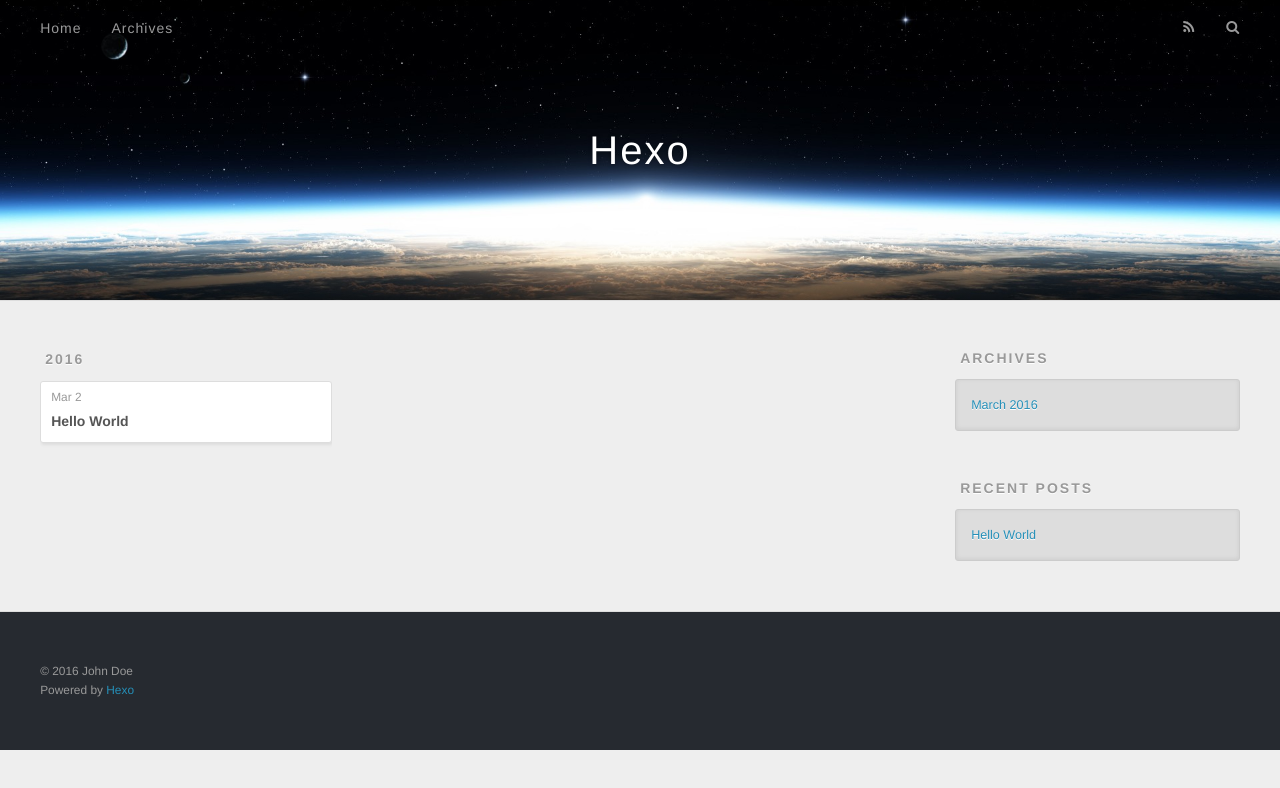
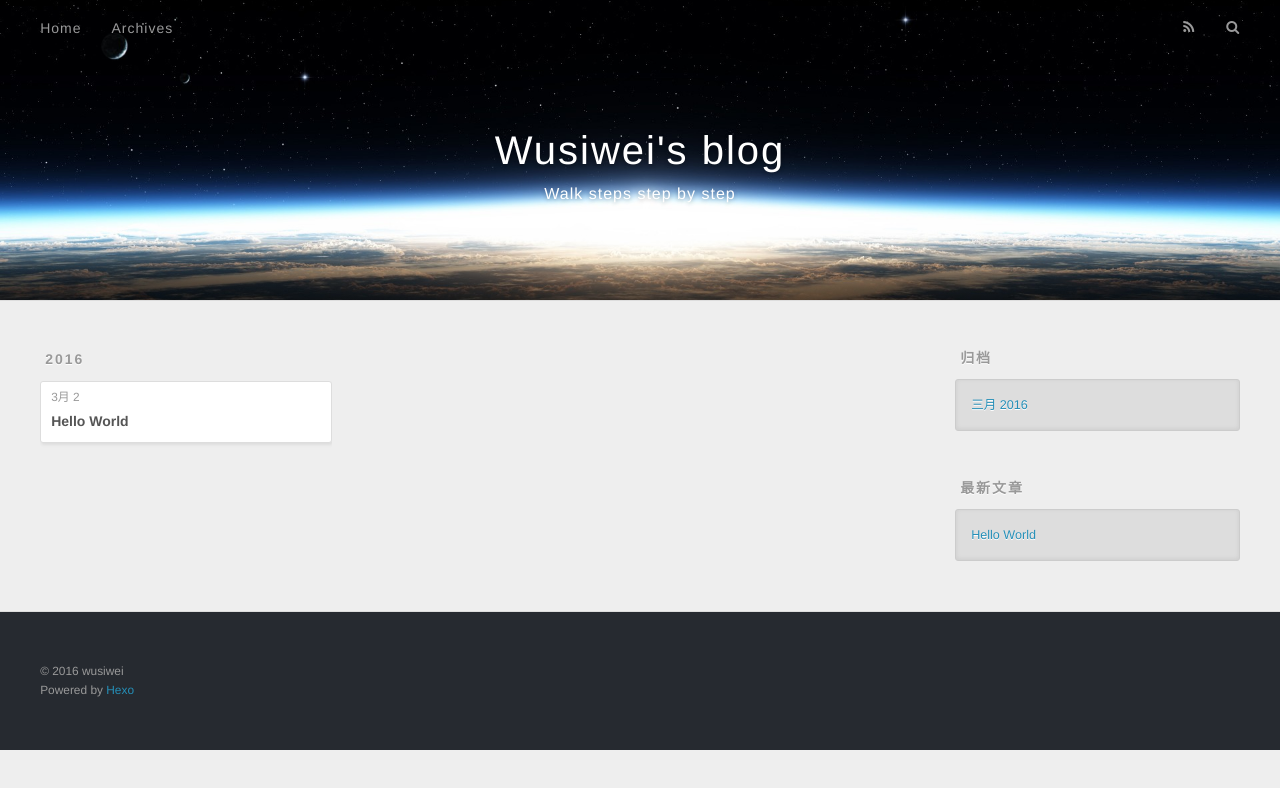
Before and after one commit to wusiwei/wusiwei.github.io, a plain HTML site: page archives/index.html in a window 1280 px wide. Drawn offline with nearby package versions, Linux system fonts and the light colour scheme.

Commit message:
Site updated: 2016-03-02 15:39:35

```diff
--- a/archives/index.html
+++ b/archives/index.html
@@ -3,19 +3,19 @@
 <head>
   <meta charset="utf-8">
 
-  <title>Archives | Hexo</title>
+  <title>归档 | Wusiwei&#39;s blog</title>
   <meta name="viewport" content="width=device-width, initial-scale=1, maximum-scale=1">
-  <meta name="description">
+  <meta name="description" content="Walk steps step by step">
 <meta property="og:type" content="website">
-<meta property="og:title" content="Hexo">
+<meta property="og:title" content="Wusiwei's blog">
 <meta property="og:url" content="http://yoursite.com/archives/index.html">
-<meta property="og:site_name" content="Hexo">
-<meta property="og:description">
+<meta property="og:site_name" content="Wusiwei's blog">
+<meta property="og:description" content="Walk steps step by step">
 <meta name="twitter:card" content="summary">
-<meta name="twitter:title" content="Hexo">
-<meta name="twitter:description">
+<meta name="twitter:title" content="Wusiwei's blog">
+<meta name="twitter:description" content="Walk steps step by step">
 
-    <link rel="alternate" href="/atom.xml" title="Hexo" type="application/atom+xml">
+    <link rel="alternate" href="/atom.xml" title="Wusiwei&#39;s blog" type="application/atom+xml">
 
 
     <link rel="icon" href="/favicon.png">
@@ -36,8 +36,12 @@
   <div id="header-outer" class="outer">
     <div id="header-title" class="inner">
       <h1 id="logo-wrap">
-        <a href="/" id="logo">Hexo</a>
+        <a href="/" id="logo">Wusiwei&#39;s blog</a>
       </h1>
+
+        <h2 id="subtitle-wrap">
+          <a href="/" id="subtitle">Walk steps step by step</a>
+        </h2>
 
     </div>
     <div id="header-inner" class="inner">
@@ -53,7 +57,7 @@
 
           <a id="nav-rss-link" class="nav-icon" href="/atom.xml" title="RSS Feed"></a>
 
-        <a id="nav-search-btn" class="nav-icon" title="Search"></a>
+        <a id="nav-search-btn" class="nav-icon" title="搜索"></a>
       </nav>
       <div id="search-form-wrap">
         <form action="//google.com/search" method="get" accept-charset="UTF-8" class="search-form"><input type="search" name="q" results="0" class="search-form-input" placeholder="Search"><button type="submit" class="search-form-submit">&#xF002;</button><input type="hidden" name="sitesearch" value="http://yoursite.com"></form>
@@ -79,7 +83,7 @@
   <div class="archive-article-inner">
     <header class="archive-article-header">
       <a href="/2016/03/02/hello-world/" class="archive-article-date">
-  <time datetime="2016-03-02T06:22:48.014Z" itemprop="datePublished">Mar 2</time>
+  <time datetime="2016-03-02T06:22:48.014Z" itemprop="datePublished">3月 2</time>
 </a>
 
 
@@ -110,9 +114,9 @@
 
 
   <div class="widget-wrap">
-    <h3 class="widget-title">Archives</h3>
+    <h3 class="widget-title">归档</h3>
     <div class="widget">
-      <ul class="archive-list"><li class="archive-list-item"><a class="archive-list-link" href="/archives/2016/03/">March 2016</a></li></ul>
+      <ul class="archive-list"><li class="archive-list-item"><a class="archive-list-link" href="/archives/2016/03/">三月 2016</a></li></ul>
     </div>
   </div>
 
@@ -120,7 +124,7 @@
 
 
   <div class="widget-wrap">
-    <h3 class="widget-title">Recent Posts</h3>
+    <h3 class="widget-title">最新文章</h3>
     <div class="widget">
       <ul>
 
@@ -140,7 +144,7 @@
 
   <div class="outer">
     <div id="footer-info" class="inner">
-      &copy; 2016 John Doe<br>
+      &copy; 2016 wusiwei<br>
       Powered by <a href="http://hexo.io/" target="_blank">Hexo</a>
     </div>
   </div>
```
Also changed, not shown: 2016/03/02/hello-world/index.html (+14 -10 lines), archives/2016/03/index.html (+19 -15 lines), archives/2016/index.html (+19 -15 lines), index.html (+19 -15 lines).
